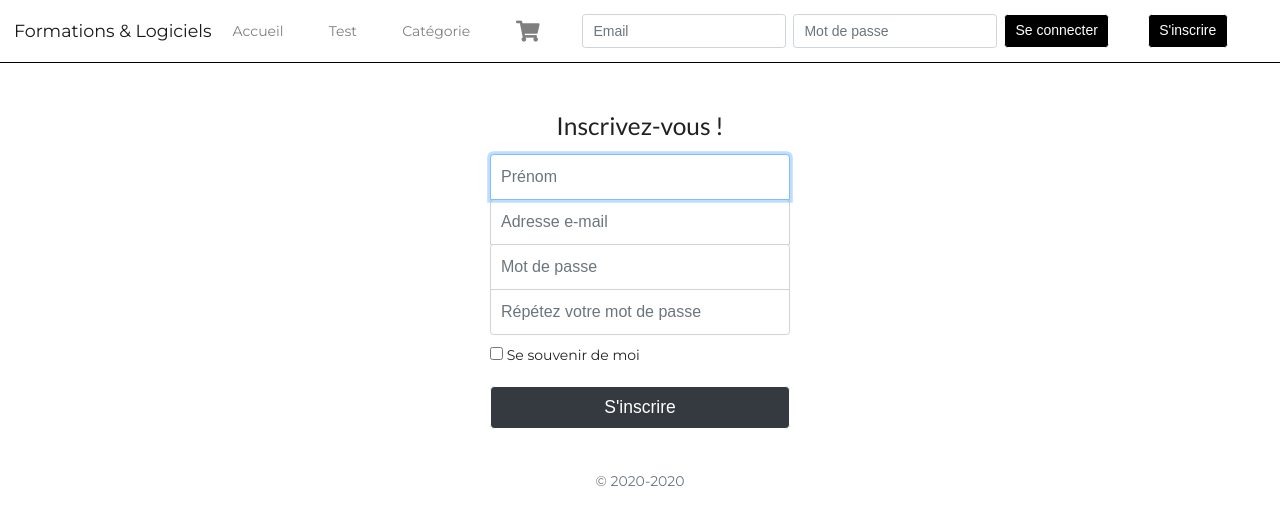
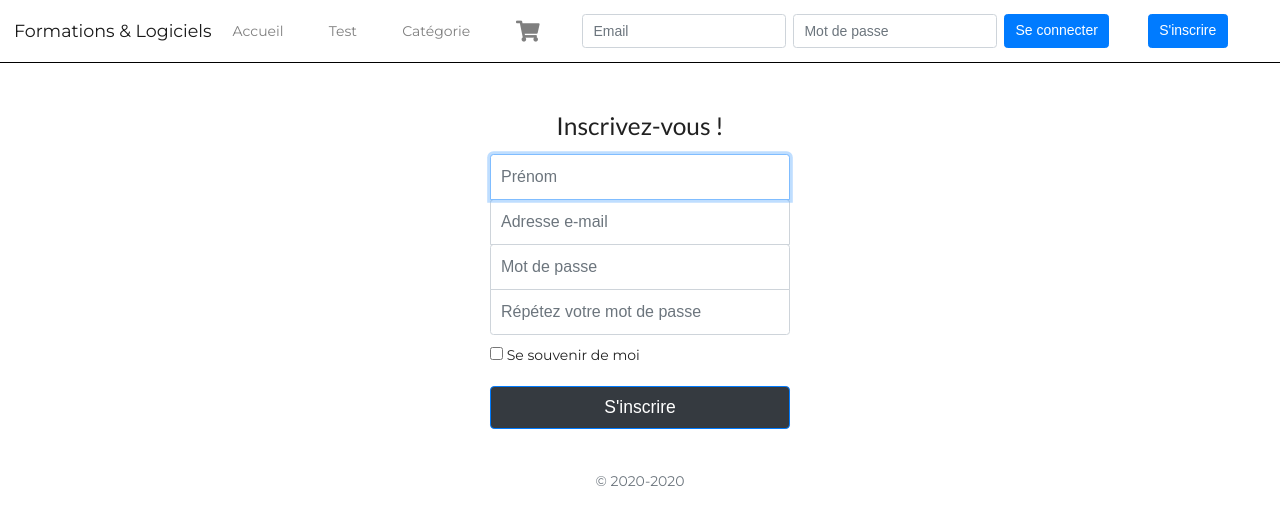
Before and after one commit to Farischt/Projet-Transverse-L3, a React (Create React App) app in the folder client/: page /register in a window 1280 px wide. Shown: the top 524 px of the page. Built offline with nearby package versions, Linux system fonts and the light colour scheme; no server answers.

Commit message:
commented style

```diff
--- a/client/src/css/Buttons.css
+++ b/client/src/css/Buttons.css
@@ -1,5 +1,5 @@
 /* Components: NavBar and SearchBar*/
-.btn {
+/*.btn {
   background-color: black;
   color: white;
   border-color: white;
@@ -13,7 +13,7 @@
 }
 
 /* Component : Item.jsx*/
-.ui.right.floated.primary.button {
+/*.ui.right.floated.primary.button {
   background-color: black;
   color: white;
 }
@@ -22,3 +22,4 @@
   background-color: white;
   color: black;
 }
+*/
```
